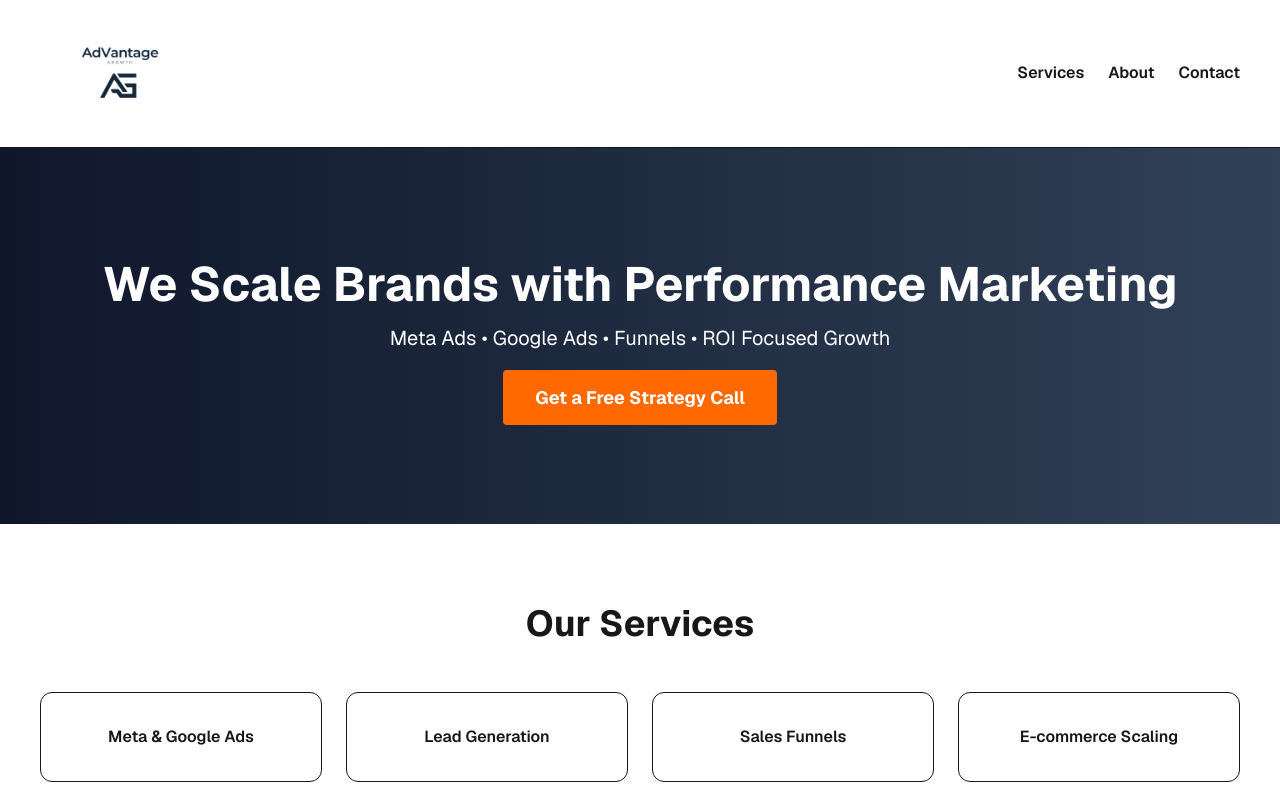
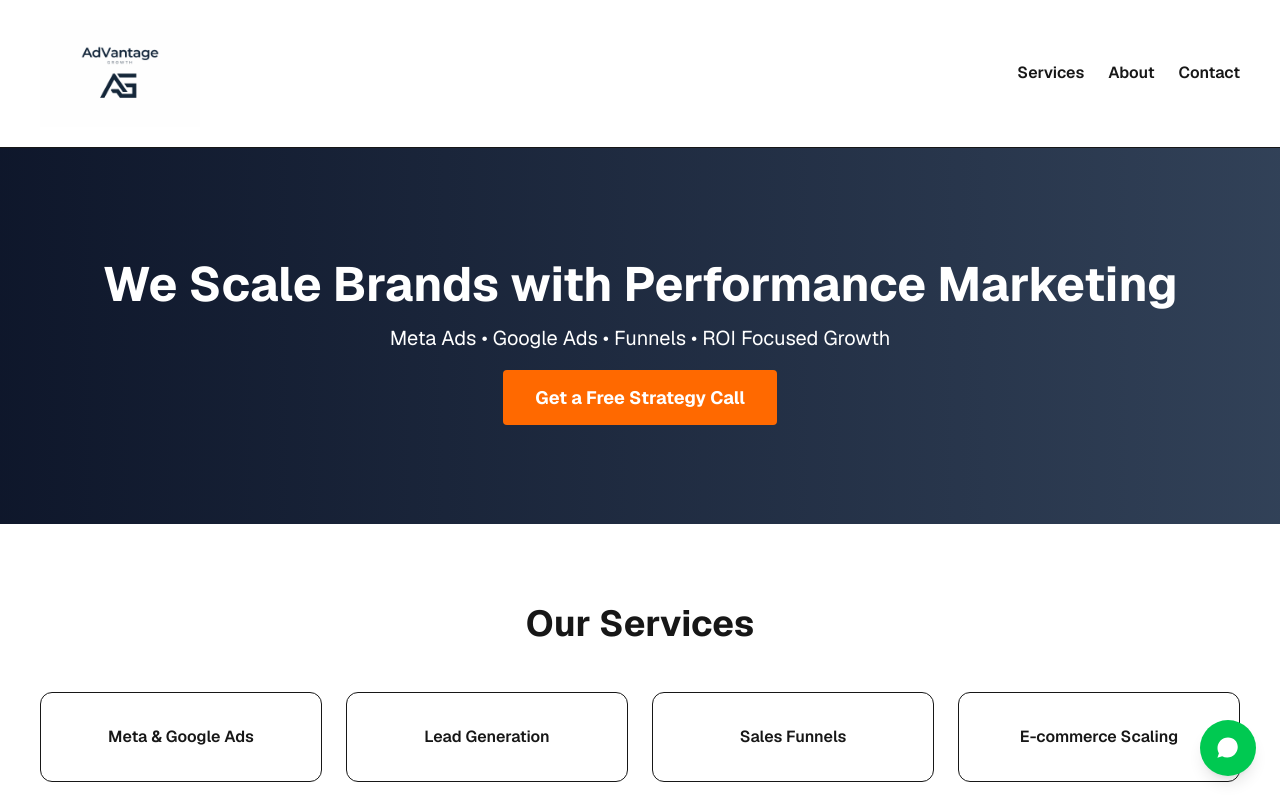
Before and after one commit to bgoyal2804-ai/advantage-growth, a Next.js app: page / in a window 1280 px wide. Shown: the top 800 px of the page. Built offline with nearby package versions, Linux system fonts and the light colour scheme.

Commit message:
Add WhatsApp floating chat button

```diff
--- a/src/app/page.js
+++ b/src/app/page.js
@@ -72,8 +72,25 @@ export default function Home() {
       </section>
 
       <footer className="bg-black text-white py-6 text-center">
-        © 2026 Advantage Growth. All rights reserved.
-      </footer>
+  © 2026 Advantage Growth. All rights reserved.
+</footer>
+
+<a
+  href="https://wa.me/917973888374?text=Hi%20I%20am%20interested%20in%20growing%20my%20business"
+  target="_blank"
+  rel="noopener noreferrer"
+  className="fixed bottom-6 right-6 bg-green-500 hover:bg-green-600 text-white p-4 rounded-full shadow-lg z-50"
+  aria-label="Chat on WhatsApp"
+>
+  <svg
+    xmlns="http://www.w3.org/2000/svg"
+    viewBox="0 0 32 32"
+    fill="currentColor"
+    className="w-6 h-6"
+  >
+    <path d="M16 2C8.3 2 2 8.3 2 16c0 2.5.7 4.9 1.9 7l-2 6.1 6.3-2c2 1.1 4.3 1.7 6.8 1.7 7.7 0 14-6.3 14-14S23.7 2 16 2z" />
+  </svg>
+</a>
 
     </main>
   );
```
